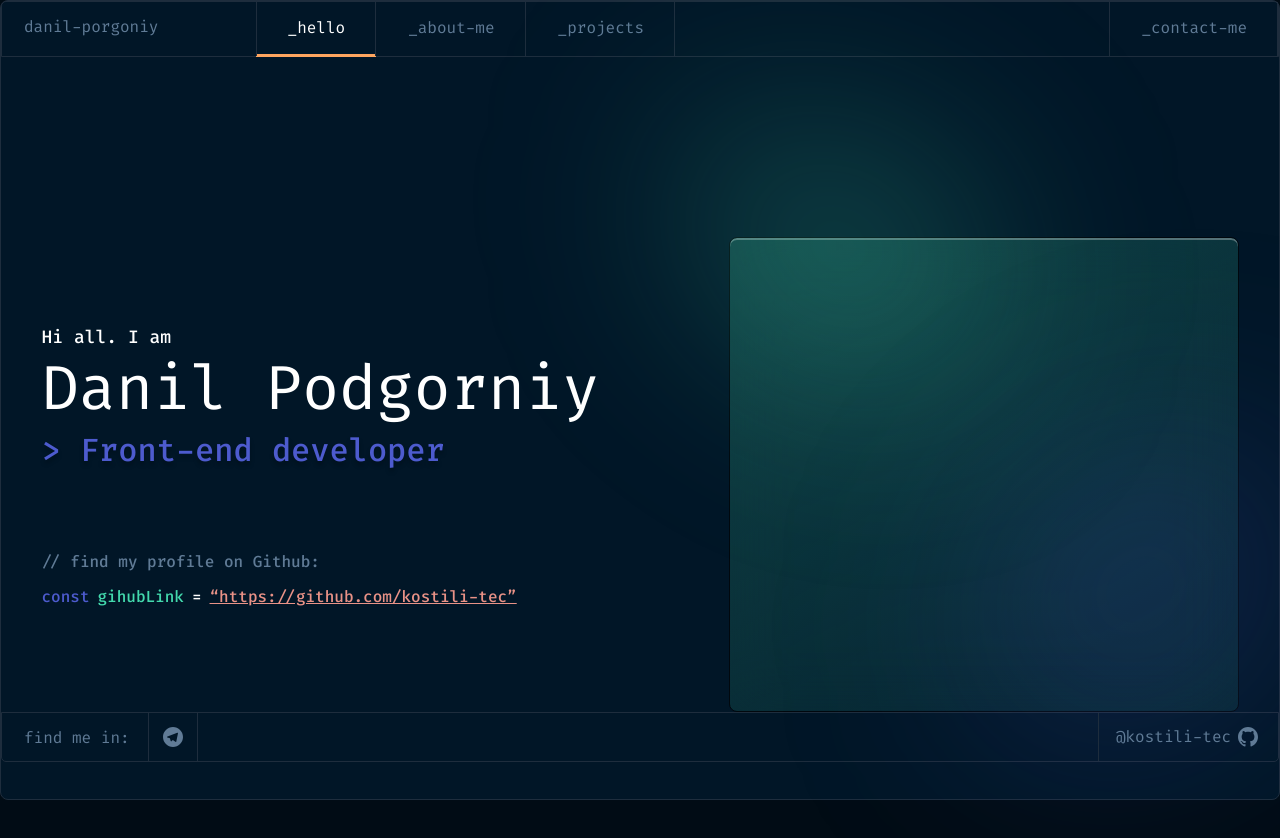
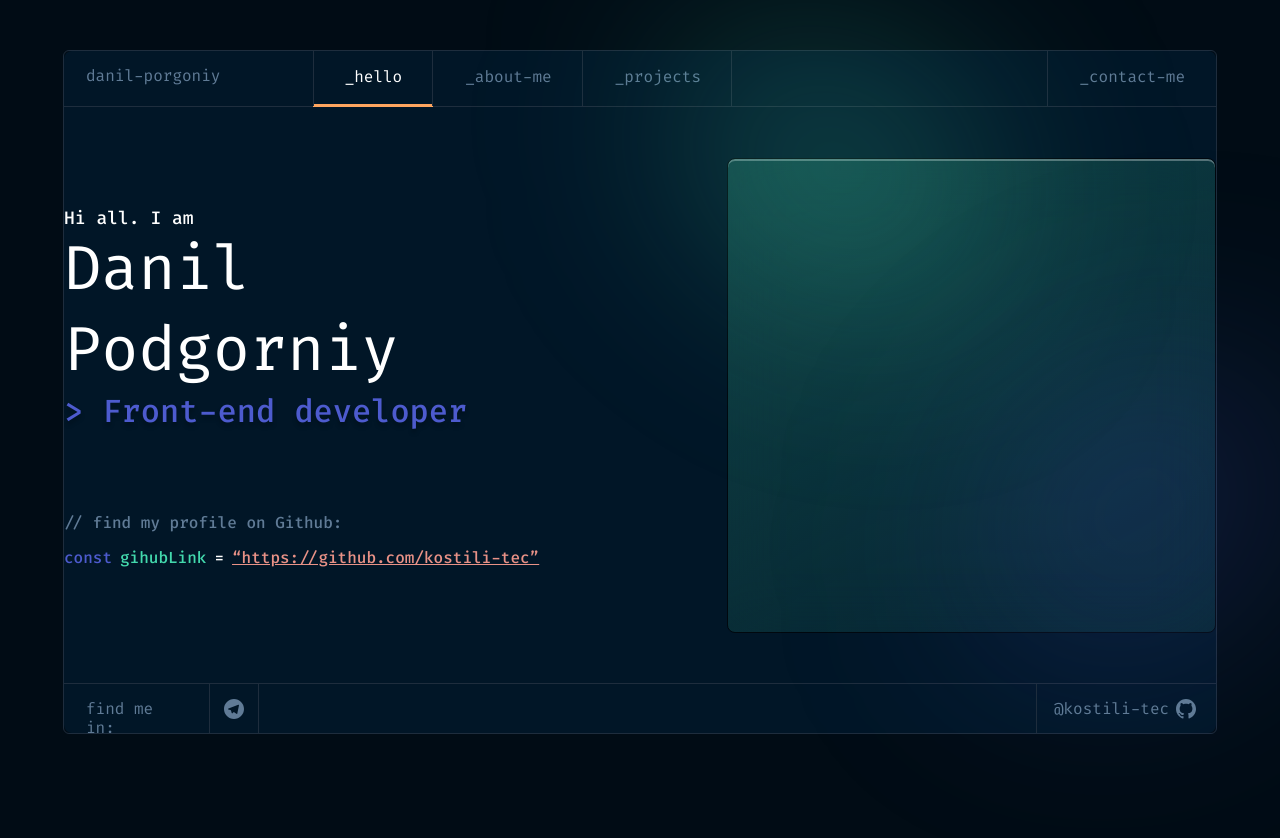
Before and after one commit to kostili-tec/cv, a React (Vite) app: page / in a window 1280 px wide. Shown: the top 838 px of the page. After the commit the page ends 800 px from the top, so only its background shows below. Built offline with nearby package versions, Linux system fonts and the light colour scheme.

Commit message:
refactor: change html structure

```diff
--- a/src/app/app.tsx
+++ b/src/app/app.tsx
@@ -5,11 +5,15 @@ import './styles/main.scss';
 
 const app = () => {
   return (
-    <main className="app">
-      <Header />
-      <AppRouter />
-      <Footer />
-    </main>
+    <div className="app">
+      <div className="main-container">
+        <Header />
+        <main className="main">
+          <AppRouter />
+        </main>
+        <Footer />
+      </div>
+    </div>
   );
 };
 
--- a/src/app/styles/main.scss
+++ b/src/app/styles/main.scss
@@ -12,14 +12,23 @@ body {
 }
 
 .app {
-  // display: flex;
-  // max-width: $width-desktop;
-  // height: $height-desktop;
-  min-height: 100vh;
+  display: flex;
+  flex-direction: column;
+  justify-content: center;
   border-radius: 8px;
-  border: 1px solid #1E2D3D;
   background: $primary-pearl;
-  margin: 0 auto;
+  margin: 4% 5%;
+}
+
+.main-container {
+  outline: 1px solid var(--bg-main-green);
+  border-radius: 5px;
+}
+
+.main {
+  min-height: 72vh;
+  display: flex;
+  justify-content: center;
 }
 
 .active {
--- a/src/components/Footer/Footer.module.scss
+++ b/src/components/Footer/Footer.module.scss
@@ -4,8 +4,7 @@
   flex-wrap: nowrap;
   height: 50px;
   color: var(--secondary-gray);
-  border: 1px solid var(--bg-main-green);
-  border-radius: 0 0 5px 5px;
+  border-top: 1px solid var(--bg-main-green);
 }
 
 .findMe {
--- a/src/components/Header/Header.module.scss
+++ b/src/components/Header/Header.module.scss
@@ -3,6 +3,5 @@
   flex-direction: row;
   height: 56.191px;
   color: var(--secondary-gray);
-  border: 1px solid var(--bg-main-green);
-  border-radius: 5px 5px 0 0;
+  border-bottom: 1px solid var(--bg-main-green);
 }
--- a/src/components/Header/NavBar/NavBarItem/NavBarItem.module.scss
+++ b/src/components/Header/NavBar/NavBarItem/NavBarItem.module.scss
@@ -26,8 +26,10 @@
   &:last-child {
     position: absolute;
     right: 0;
+    &::after {
+      width: 0;
+    }
   }
-
 }
 
 .link {
--- a/src/pages/MainPage/MainPage.module.scss
+++ b/src/pages/MainPage/MainPage.module.scss
@@ -1,5 +1,4 @@
 .container {
-  margin-top: 180px;
   display: flex;
   flex-direction: row;
   justify-content: center;
```
